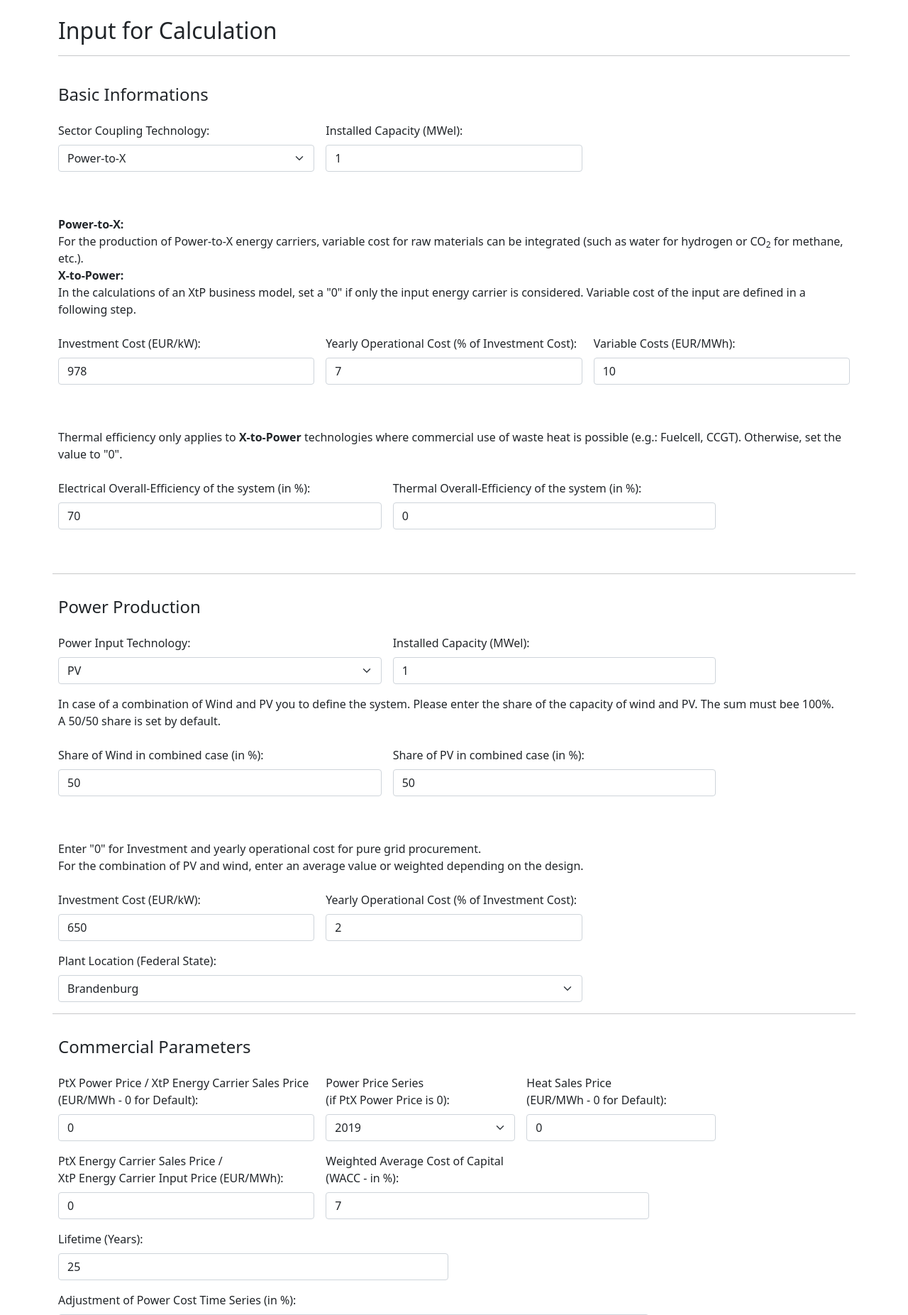
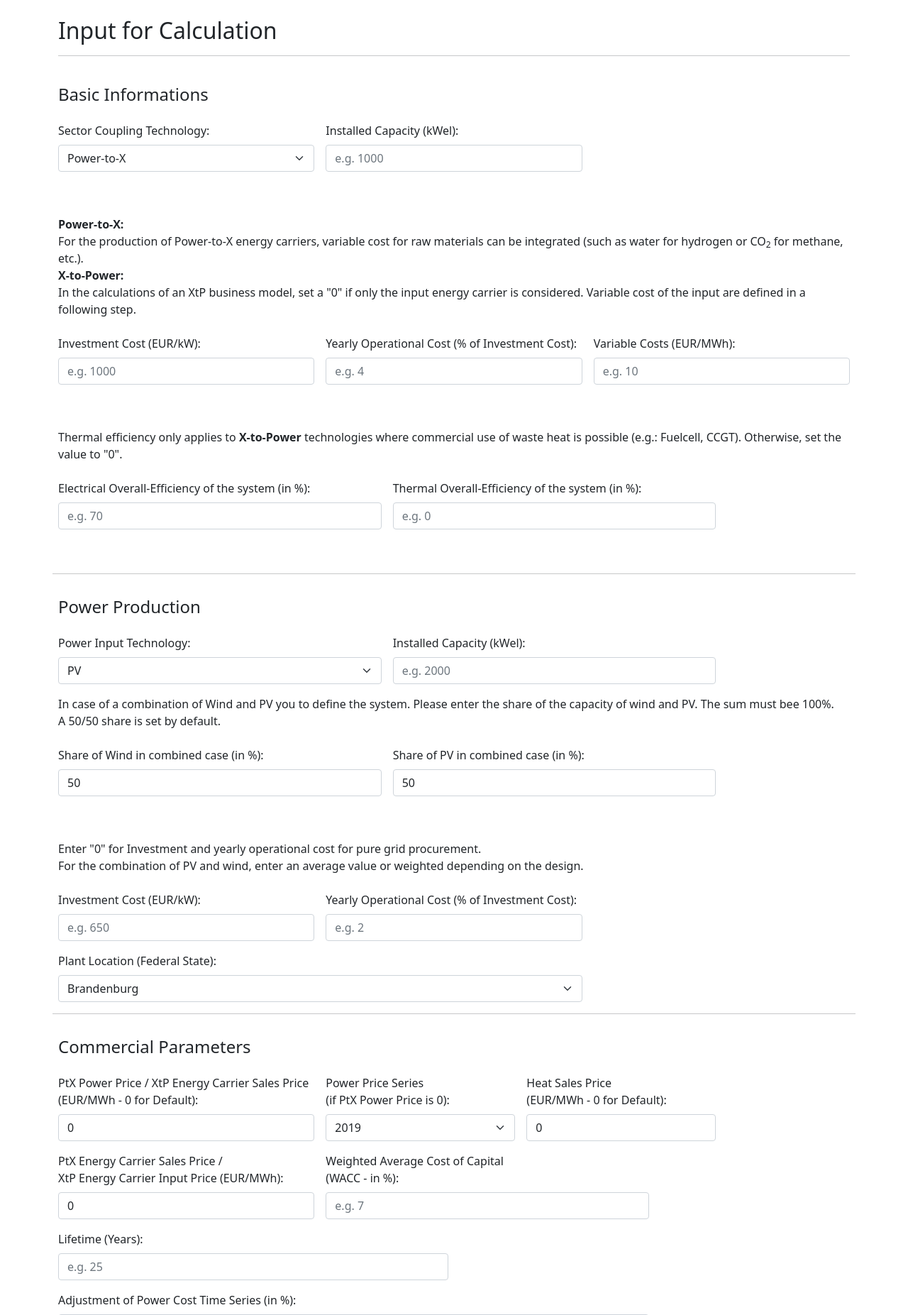
Before and after one commit to OBMETSC/OBMETSC, a Flask app: page /calculator in a window 1280 px wide; the page is wider, and only the part inside the window is pictured. Shown: the part 56-1909 px from the top of that part at 71% size. Run offline with Flask 2, Linux system fonts and the light colour scheme; parts of the project's set-up code (start-up, migrations or seed data) failed here and were passed over.

Commit message:
new functions

```diff
--- a/OBMETSC/templates/input.html
+++ b/OBMETSC/templates/input.html
@@ -30,9 +30,9 @@ SPDX-License-Identifier: MIT
     </div>
 
    <div class="col-md-4">
-      <label for="power_technology" class="form-label">Installed Capacity (MWel):</label>
+      <label for="power_technology" class="form-label">Installed Capacity (kWel):</label>
       <input type="number" step="0.01" class="form-control" name = "power_technology" min="0"
-             value="1" id="power_technology" required>
+             placeholder="e.g. 1000" id="power_technology" required>
    <p style="padding-bottom: 30px; width: 900px;">
    </div>
 
@@ -44,19 +44,19 @@ SPDX-License-Identifier: MIT
 
     <div class="col-md-4">
       <label for="capex_technology" class="form-label">Investment Cost (EUR/kW):</label>
-      <input type="number" step="0.01" class="form-control" name = "capex_technology" min="0" value="978"
-             placeholder="e.g. 1600" id="capex_technology" required>
+      <input type="number" step="0.01" class="form-control" name = "capex_technology" min="0"
+             placeholder="e.g. 1000" id="capex_technology" required>
     </div>
 
     <div class="col-md-4">
       <label for="opex_technology" class="form-label">Yearly Operational Cost (% of Investment Cost):</label>
-      <input type="number" step="0.01" class="form-control" name = "opex_technology" min="0" value="7"
+      <input type="number" step="0.01" class="form-control" name = "opex_technology" min="0"
              placeholder="e.g. 4" id="opex_technology" required>
     </div>
 
     <div class="col-md-4">
       <label for="variable_cost" class="form-label">Variable Costs (EUR/MWh):</label>
-      <input type="number" step="0.01" class="form-control" name = "variable_cost" min="0", value="10"
+      <input type="number" step="0.01" class="form-control" name = "variable_cost" min="0",
              placeholder="e.g. 10" id="variable_cost" required>
     <p style="padding-bottom: 30px; width: 900px;">
     </div>
@@ -66,13 +66,13 @@ SPDX-License-Identifier: MIT
 
     <div class="col-md-5">
       <label for="efficiency_ele" class="form-label">Electrical Overall-Efficiency of the system (in %):</label>
-      <input type="number" step="0.01" class="form-control" name = "efficiency_ele" min="0" value="70"
+      <input type="number" step="0.01" class="form-control" name = "efficiency_ele" min="0"
              placeholder="e.g. 70" id="efficiency_ele" required>
     </div>
 
     <div class="col-md-5">
       <label for="efficiency_th" class="form-label">Thermal Overall-Efficiency of the system (in %):</label>
-      <input type="number" step="0.01" class="form-control" name = "efficiency_th" min="0" value="0"
+      <input type="number" step="0.01" class="form-control" name = "efficiency_th" min="0"
              placeholder="e.g. 0" id="efficiency_th" required>
         <p style="padding-bottom: 30px; width: 900px;">
     </div>
@@ -94,9 +94,9 @@ SPDX-License-Identifier: MIT
     </div>
 
     <div class="col-md-5">
-      <label for="power_input" class="form-label">Installed Capacity (MWel):</label>
-      <input type="number" step="0.01" class="form-control" name = "power_input" min="0" value="1"
-             placeholder="e.g. 20" id="power_input" required>
+      <label for="power_input" class="form-label">Installed Capacity (kWel):</label>
+      <input type="number" step="0.01" class="form-control" name = "power_input" min="0"
+             placeholder="e.g. 2000" id="power_input" required>
     </div>
 
    <label class="form-label">In case of a combination of Wind and PV you to define the system.
@@ -122,13 +122,13 @@ SPDX-License-Identifier: MIT
     <div class="col-md-4">
       <label for="capex_input" class="form-label">Investment Cost (EUR/kW):</label>
       <input type="number" step="0.01" class="form-control" name = "capex_input" min="0"
-             value="650" placeholder="e.g. 650" id="capex_input" required>
+             placeholder="e.g. 650" id="capex_input" required>
     </div>
 
     <div class="col-md-4">
       <label for="opex_input" class="form-label">Yearly Operational Cost (% of Investment Cost):</label>
       <input type="number" step="0.01" class="form-control" name = "opex_input" min="0"
-             value="2" placeholder="e.g. 2" id="opex_input" required>
+             placeholder="e.g. 2" id="opex_input" required>
     </div>
 
     <div class="col-8">
@@ -190,19 +190,19 @@ SPDX-License-Identifier: MIT
     <div class="col-md-5">
       <label for="wacc_input" class="form-label">Weighted Average Cost of Capital <br /> (WACC - in %): </label>
       <input type="number" step="0.01" class="form-control" name = "wacc_input" min="0" max="100"
-             value="7" placeholder="e.g. 7" id="wacc_input" required>
+             placeholder="e.g. 7" id="wacc_input" required>
     </div>
 
     <div class="col-md-6">
       <label for="runtime" class="form-label">Lifetime (Years):</label>
       <input type="number" class="form-control" name = "runtime" min="1" max="100"
-             value="25" placeholder="e.g. 25" id="runtime" required>
+             placeholder="e.g. 25" id="runtime" required>
     </div>
 
     <div class="col-9">
       <label for="power_price_change" class="form-label">Adjustment of Power Cost Time Series (in %):</label>
       <input type="number" step="0.01" class="form-control" name = "power_price_change" min="-500" max="500"
-             placeholder="0, if Default-Power-Cost should not be changed" value="0" id="power_price_change" required>
+             placeholder="0, if Default-Power-Cost should not be changed" id="power_price_change" required>
     </div>
 
     <div class="col-9">
@@ -230,17 +230,6 @@ SPDX-License-Identifier: MIT
         </select>
     </div>
 
-    <div class="col-md-6">
-      <label
-          for="storage_time_days"
-          class="form-label"
-          title="If no Infrastructure, but a Storage is needed, select a Storage time in days. Otherwise input 0"
-      >
-          Add Storage Time in Days:
-      </label>
-      <input type="number" step="0.1" class="form-control" name = "storage_time_days" min="0" max="100" value="0"
-             placeholder="e.g. 7" id="storage_time_days" required>
-    </div>
 
 
     <div class="col-9">
@@ -260,26 +249,27 @@ SPDX-License-Identifier: MIT
     </div>
 
     <div class="col-md-6">
-      <label for="min_storage_dimension" class="form-label" title="If not needed input 0">Minimum Energy Storage Demand (kWh):</label>
-      <input type="number" step="0.1" class="form-control" name = "min_storage_dimension" min="0" max="500000000" value="0"
-             placeholder="e.g. 2000" id="min_storage_dimension" required>
+      <label for="min_storage_dimension" class="form-label" title="If not needed input 0">Minimum Energy Storage Demand
+          (kWh - 0 for Default):  <br /> Can also be set, if only Storage and no Transport is needed.</label>
+      <input type="number" step="0.1" class="form-control" name = "min_storage_dimension" min="0" max="500000000"
+             value="0" placeholder="e.g. 2000" id="min_storage_dimension" required>
     </div>
 
     <hr>
         <h4>Consideration of Regulatory Impact</h4>
     <br>
     <div class="col-md-10">
-      <label> The tool considers the regulatory costs and possible subsidies in Germany (as of 2021). The user can set
+      <label> The tool considers the regulatory costs and possible subsidies in Germany (as of 2022). The user can set
           own values to calculate the planned business case regarding the desired technology.
           This enables the analysis of different regulatory conditions and the impact on the business model.<br>
         <br>
         The following default values for regulatory costs and subsidies exist:<br>
         <ul>
-          <li>EEG-levy: 6.5 ct/kWh according to the  Renewable Energy Act (EEG)</li>
-          <li>Power Tax: 2.05 ct/kWh according to the Power Tax Act</li>
-          <li>KWKG-levy: 2.26 EUR/MWh according to the Combined Heat and Power Act (KWKG)</li>
-          <li>CAPEX-subsidy: 0% of total Investment Cost</li>
-          <li>OPEX-subsidy: 0% of yearly Operational Cost (Maintenance and Operations)</li>
+          <li>EEG: 15% of the full Renewable Energy Law (EEG)</li>
+          <li>Power Tax: 10% of the full power taxes in Germany</li>
+          <li>KWKG: 0% of the full Combined Heat and Power Law (KWKG)</li>
+          <li>CAPEX-subsidy: 0% of total CAPEX</li>
+          <li>OPEX-subsidy: 0% of total OPEX (Maintenance and Operations)</li>
         </ul>
       </label><br>
     </div>
--- a/OBMETSC/templates/output.html
+++ b/OBMETSC/templates/output.html
@@ -29,12 +29,10 @@
     <p class="fw-bold">The Net Present Value is: {{'{0:,}'.format(npv_ptx | int)}} EUR </p>
     <p class="fw-bold">The Levelised Cost of Production is: {{'{0:,}'.format(Levelised_Cost)}} EUR / MWh</p>
     <p class="fw-bold">The Total Amount of yearly X-Production is: {{'{0:,}'.format(amount_production | int)}} MWh </p>
-    <p class="fw-bold">The Total Amount of VLS is: {{'{0:,}'.format((amount_production/(power_technology*0.7)) | int)}} h </p>
-    <p class="fw-bold">The Total Amount of VLS by 200 % is: {{'{0:,}'.format((sum_ptx_200/(power_technology*0.7)) | int)}} h </p>
     <p class="fw-bold">The Total Amount of yearly RE-Power Production is: {{'{0:,}'.format(sum_power_production | int)}} MWh </p>
+    <p class="fw-bold">The Total Amount of Full Load Hours of RE-Plant is: {{'{0:,}'.format(((sum_power_production)/(power_input)) | int)}} h </p>
     <p class="fw-bold">The Total Amount of Power Demand is: {{'{0:,}'.format(sum_power | int)}} MWh </p>
-    <p class="fw-bold">The Maximum Amount of hourly Production is: {{'{0:,}'.format(max_ptx | int)}} kWh </p>
-    <p class="fw-bold">The Total Amount of yearly O2-Production is: {{'{0:,}'.format(o2_production | int)}} kg </p>
+    <p class="fw-bold">The Total Amount of yearly O2-Production is: {{'{0:,}'.format(o2_production | int)}} kg (with 8 kgO2/kgH2) </p>
     <p style="padding-bottom: 30px; width: 300px;">
     <hr>
     <div class="content">
```
